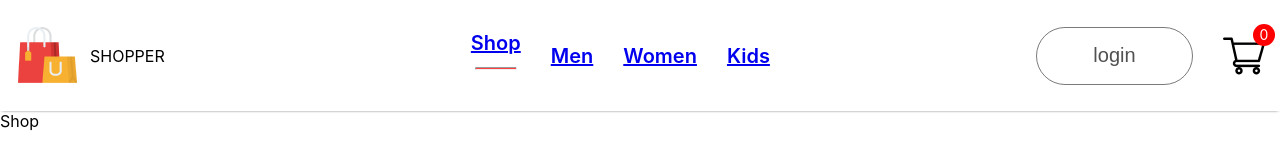
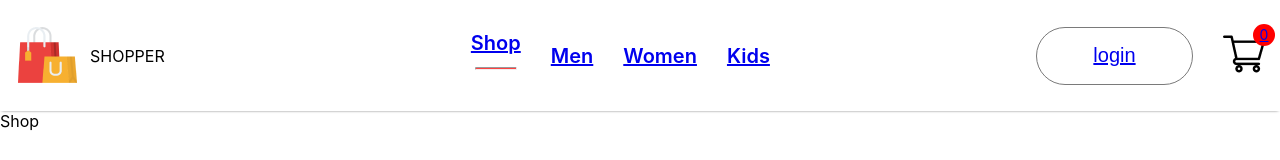
Before and after one commit to mambachristophersteven/shopper-frontend, a React (Create React App) app: page / in a window 1280 px wide. Shown: the top 160 px of the page. Built offline with nearby package versions, Linux system fonts and the light colour scheme.

Commit message:
linking cart and login buttons topages

```diff
--- a/src/Components/Navbar/Navbar.jsx
+++ b/src/Components/Navbar/Navbar.jsx
@@ -19,9 +19,11 @@ export const Navbar = () => {
         <li onClick={()=>{setMenu("kids")}}><Link to='kids'>Kids</Link>{menu === "kids"?<hr/>:<></>}</li>
       </ul>
       <div className="nav-login-cart">
-        <button>login</button>
-        <img src={cart_icon} alt="cart icon" />
-        <div className="nav-cart-count">0</div>
+        <button><Link to='/login'>login</Link></button>
+        <Link to='/cart'>
+          <img src={cart_icon} alt="cart icon" />
+        </Link>
+        <div className="nav-cart-count"><Link to='/login'>0</Link></div>
       </div>
     </div>
   )
```
